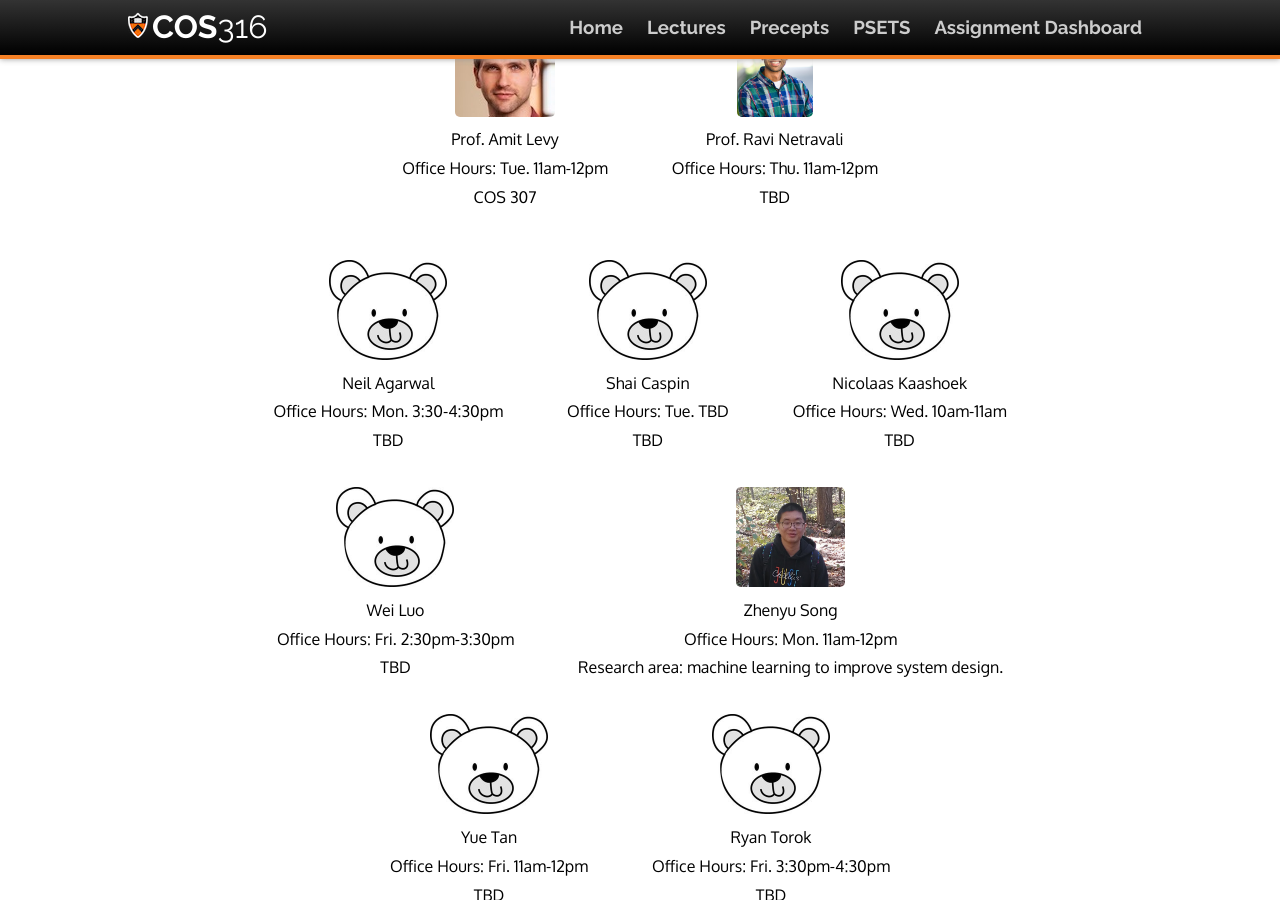
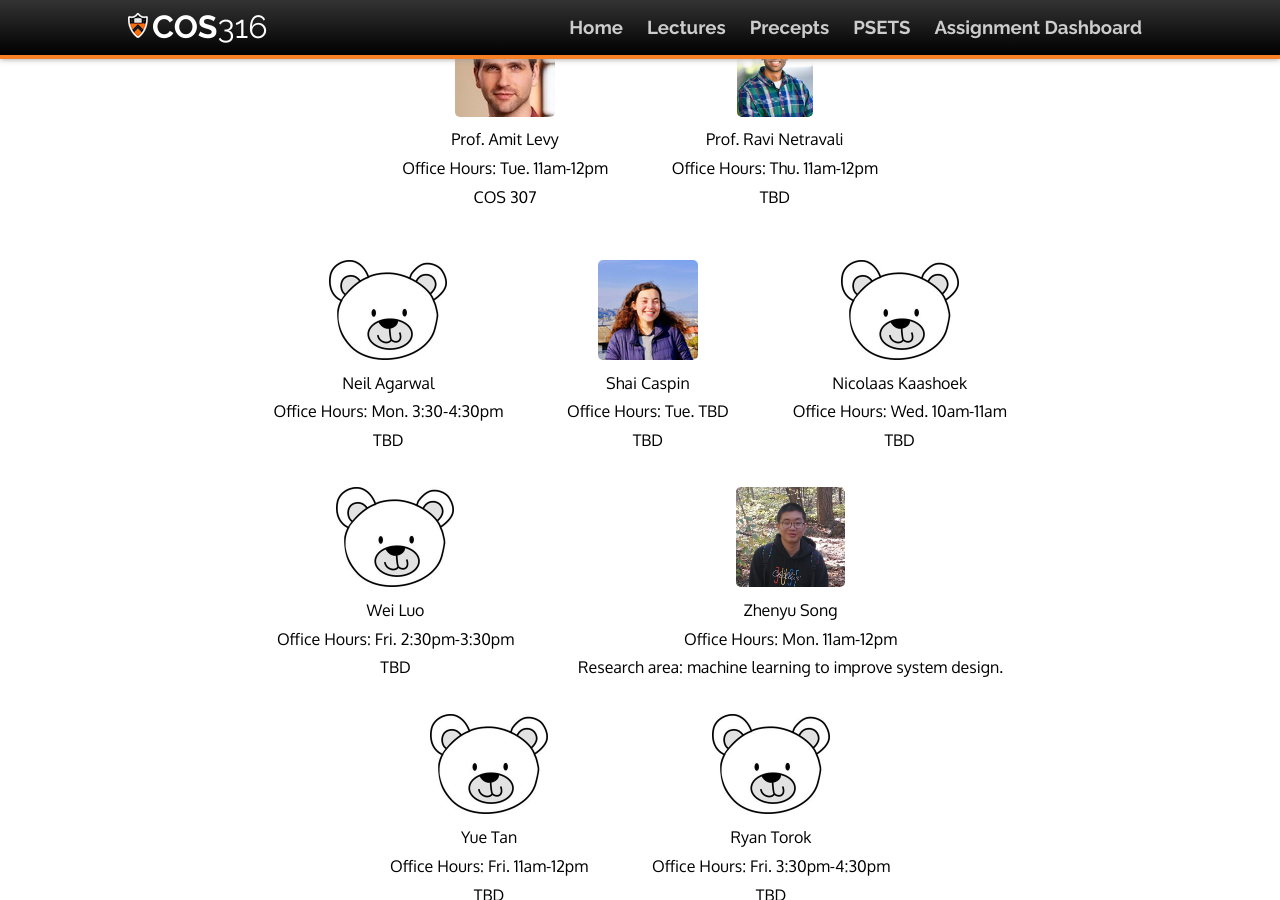
Before and after one commit to cos316/cos316-web, a Jekyll site: the page built from index.md, in a window 1280 px wide and 900 px high, scrolled down 653 px. Built offline with Jekyll 4.4.1, drawn with Linux system fonts in a browser that asks for light colours; nearby versions of some CDN libraries.

Commit message:
add shai picture

```diff
--- a/index.md
+++ b/index.md
@@ -55,7 +55,7 @@ Office Hours:
 Mon. 3:30-4:30pm\
 TBD
 
-* ![](images/staff/nobody.jpg)\
+* ![](images/staff/shai.jpg)\
 Shai Caspin\
 Office Hours:
 Tue. TBD\
```
Also changed, not shown: images/staff/shai.jpg (added).
